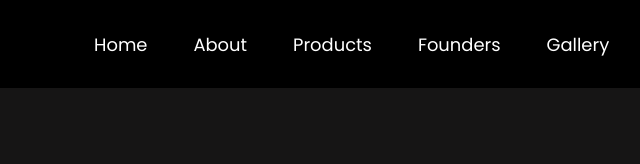
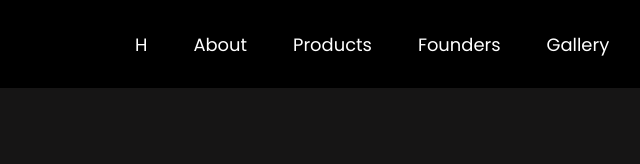
Before and after one commit to Kaushik24K24/GAUX-Coffee, a plain HTML site: page index.html in a window 1280 px wide. Shown: the top 164 px of the page, 514-1154 px from the left. Drawn offline with nearby package versions, Linux system fonts and the light colour scheme; a web font is replaced by a local one.

Commit message:
Update index.html

```diff
--- a/index.html
+++ b/index.html
@@ -24,7 +24,7 @@
           <button id="menu-close-button" class="fas fa-times"></button>
 
           <li class="nav-item">
-            <a href="#" class="nav-link">Home</a>
+            <a href="#" class="nav-link">H</a>
           </li>
           <li class="nav-item">
             <a href="#about" class="nav-link">About</a>
```
